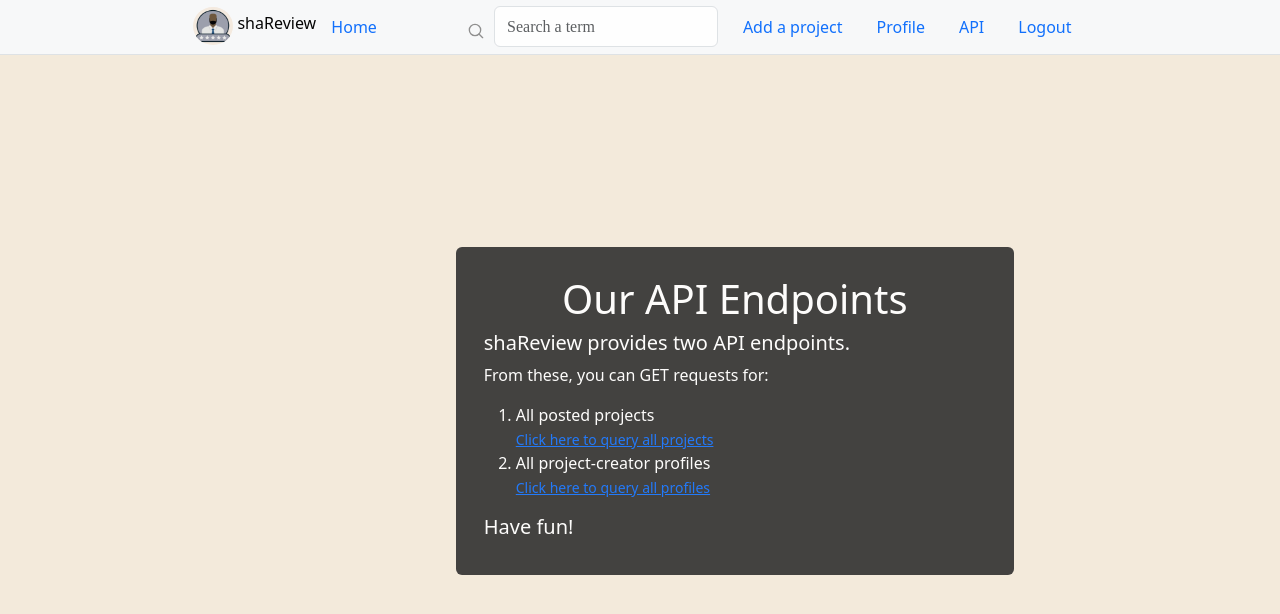
After one commit to benie254/shaReview, a Django app: page /api/ in a window 1280 px wide. The commit adds this page. Shown: the top 614 px of the page. Run offline with Django 4.2, Linux system fonts and the light colour scheme; a user stored in the database is signed in; some libraries are stand-ins or nearby versions.

Commit message:
update entire app && redeploy

```diff
--- /dev/null
+++ b/review/templates/api/api.html
@@ -0,0 +1,22 @@
+{%extends 'projects/base.html'%}
+
+{%block content%}
+<body style="background-color:#F3EADB;">
+
+</body>
+<div class="container" style="margin-top:15%;">
+    <div>
+        <div class="rounded" style="background-color:#303030;opacity:0.9;width:35%;margin-left:33.5%;padding:2.5%;width:50%;">
+            <h1 class="text-center" style="color:white;">Our API Endpoints</h1>
+            <h5 style="color:white;">shaReview provides two API endpoints.</h5>
+            <p style="color:white;">From these, you can GET requests for:</p>
+            <ol>
+                <li style="color:white;">All posted projects</li>
+                <small><a href="/api/projects/">Click here to query all projects</a></small>
+                <li style="color:white;">All project-creator profiles</li>
+                <small><a href="/api/profiles/">Click here to query all profiles</a></small>
+            </ol>
+            <h5 style="color:white;">Have fun!</h5>
+    </div>
+</div>
+{%endblock%}
--- a/review/templates/django_registration/registration_form.html
+++ b/review/templates/django_registration/registration_form.html
@@ -22,7 +22,7 @@
             <div class="panel panel-default">
                 <div class="panel-heading">
                     <h3 class="text-center">
-                        Register to get started
+                        Sign Up
                     </h3>
                 </div>
                 <div class="panel-body">
@@ -40,5 +40,6 @@
 
         <div class="col-md-4"></div>
     </div>
+
 </div>
 {%endblock%}
--- a/review/templates/navbar.html
+++ b/review/templates/navbar.html
@@ -20,6 +20,9 @@
     <a class="nav-link" href="{%url 'profile' user.id%}" style="border-style:groove;">Profile</a>
   </li>
   <li class="nav-item">
+    <a class="nav-link" href="{%url 'api'%}" style="border-style:groove;">API</a>
+  </li>
+  <li class="nav-item">
     <a class="nav-link" href="{%url 'logout'%}" style="border-style:groove;">Logout</a>
   </li>
 </ul>
--- a/review/urls.py
+++ b/review/urls.py
@@ -18,6 +18,7 @@ urlpatterns = [
     path('search/term/',views.search_results,name='search_results'),
     path('api/projects/',views.ProjectList.as_view()),
     path('api/profiles/',views.ProfileList.as_view()),
+    path('api/',views.api,name='api'),
 ]
 
 if settings.DEBUG:
--- a/review/views.py
+++ b/review/views.py
@@ -114,6 +114,13 @@ def project(request,project_id):
 
 	return render(request,'projects/project.html',{"project":project,"title":title})
 
+@login_required(login_url='/accounts/login')
+def api(request):
+	date = dt.date.today()
+	title = 'API'
+
+	return render(request,'api/api.html',{"date":date,"title":title})
+
 def contact(request,user_id):
 	current_user = request.user
 	if request.method == 'POST':
--- a/shaRev/settings.py
+++ b/shaRev/settings.py
@@ -70,7 +70,6 @@ ALLOWED_HOSTS = ['*']
 
 INSTALLED_APPS = [
     'review',
-    'django_registration',
     'django.contrib.admin',
     'django.contrib.auth',
     'django.contrib.contenttypes',
```
Also changed, not shown: review/templates/registration/login.html (+6 -5 lines).
